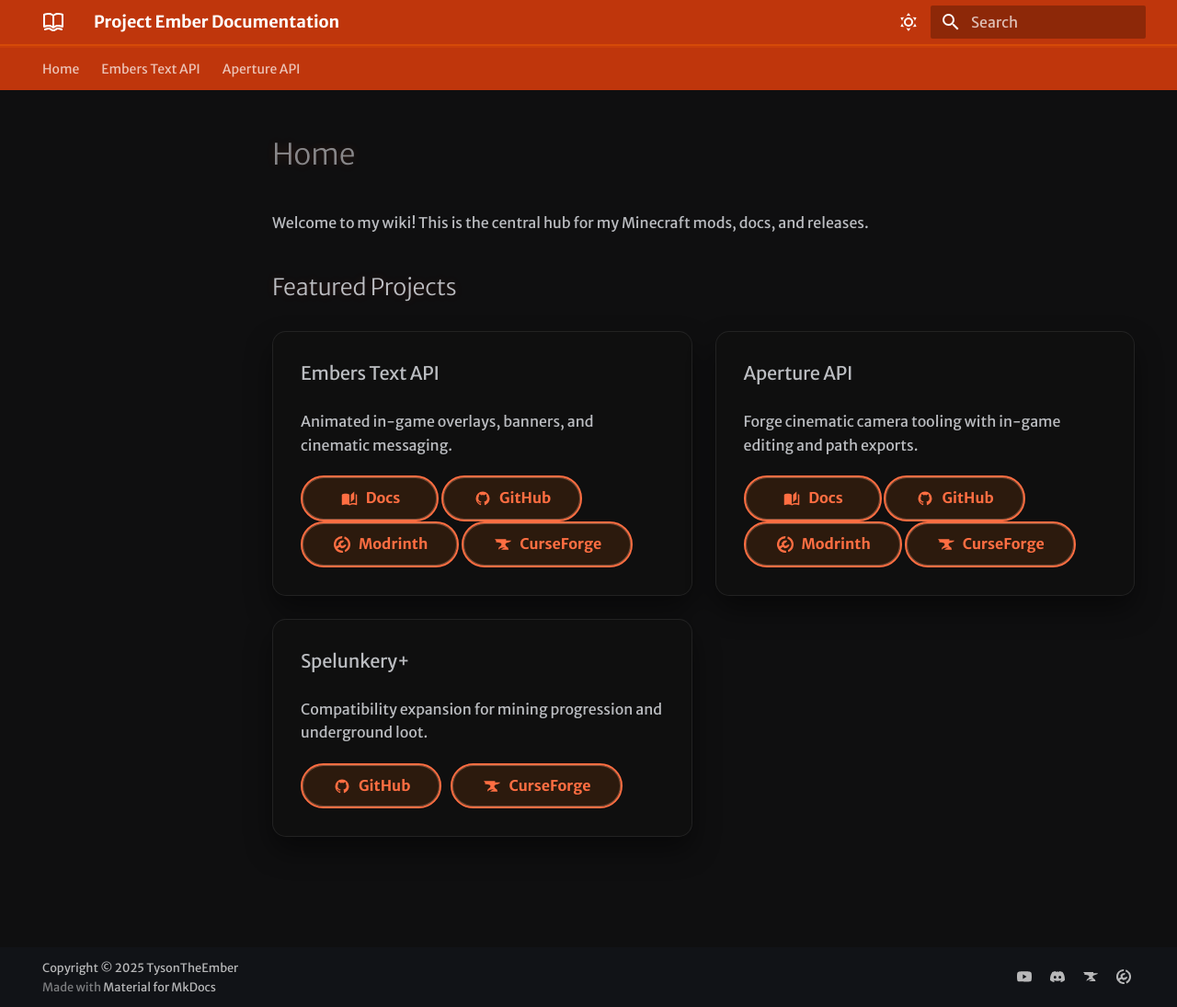
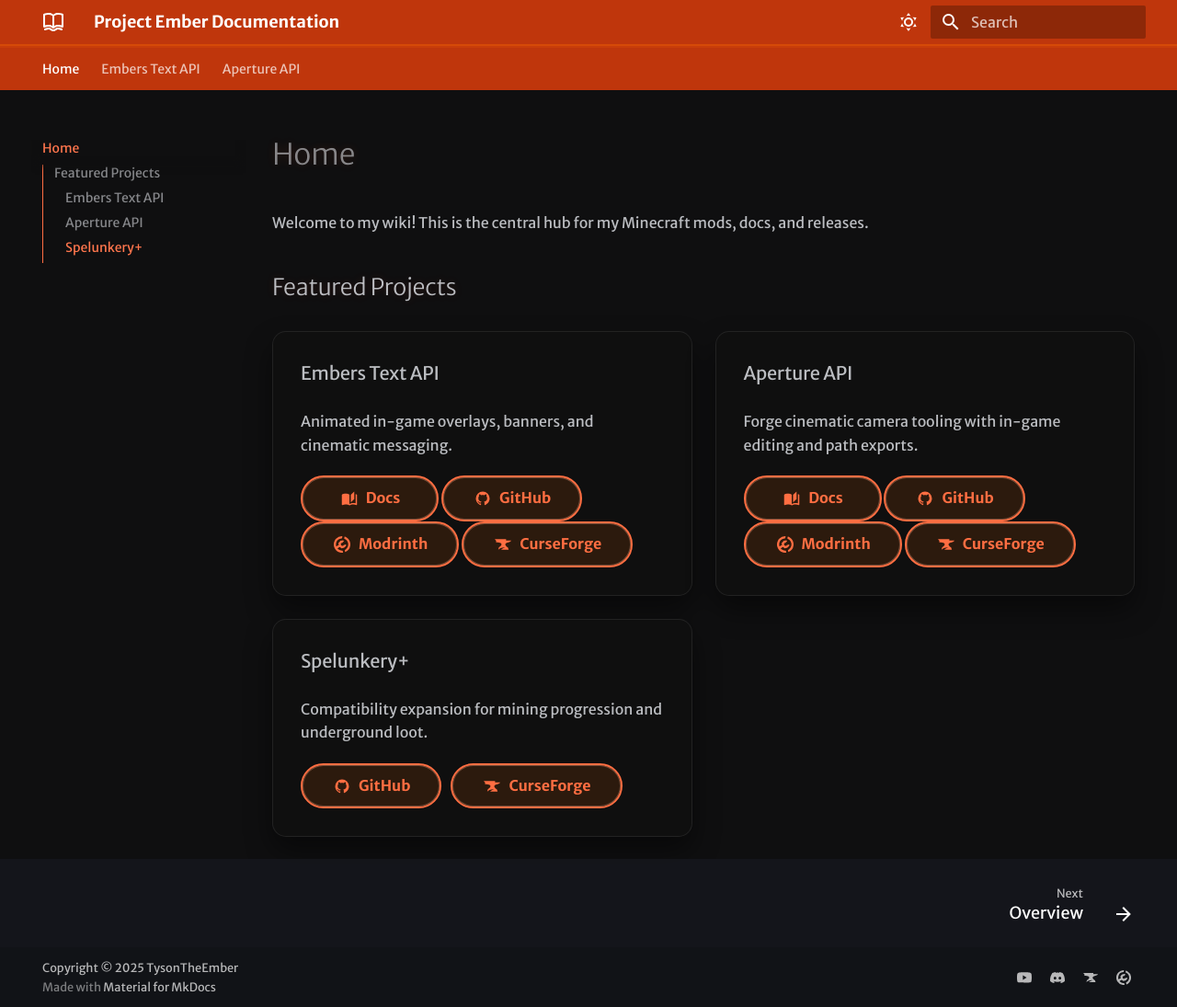
Before and after one commit to TysonTheEmber/docs, an MkDocs documentation site: the page built from docs/index.md, in a window 1280 px wide and 1095 px high. Shown: the whole window at 92% size. Built offline with MkDocs 1.6.1 and Material for MkDocs 9.7.7, drawn with Linux system fonts in a browser that asks for light colours; some web fonts are replaced; some of the changed lines change nothing that is shown.

Commit message:
Update mkdocs.yml

```diff
--- a/mkdocs.yml
+++ b/mkdocs.yml
@@ -2,7 +2,7 @@
 site_url: https://docs.tysontheember.dev
 
 nav:
-  - Home: /
+  - Home: index.md
   - Embers Text API:
       - Overview: Embers-Text-API/index.md
       - Installation: Embers-Text-API/installation.md
```
